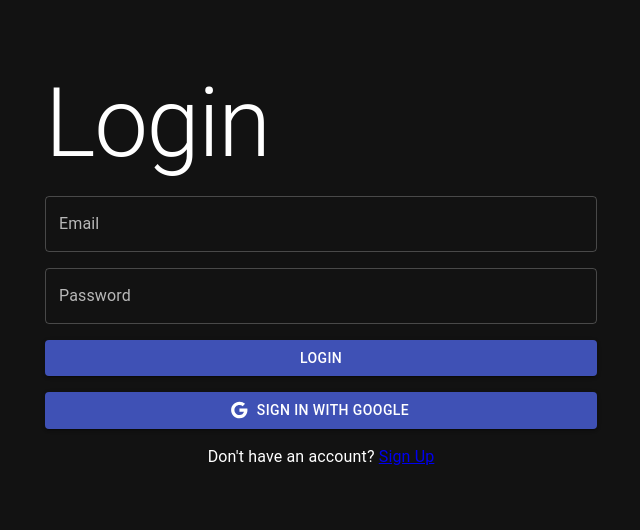
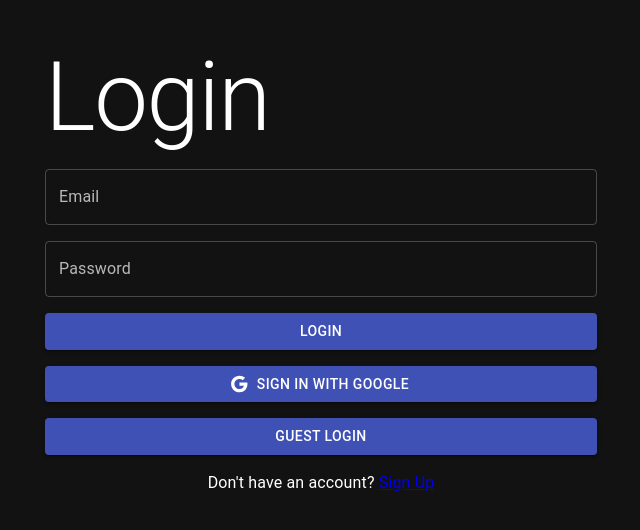
Before and after one commit to harshpathakzz/eCommerce, a React (Vite) app: page /login in a window 1280 px wide. Shown: the part 132-662 px from the top of the page, without its empty margins (319-959 px from the left). Built offline with nearby package versions, Linux system fonts and the light colour scheme; no server answers.

Commit message:
added anonymous sign in

```diff
--- a/src/functions/authFunctions.jsx
+++ b/src/functions/authFunctions.jsx
@@ -8,6 +8,8 @@ import {
   onAuthStateChanged,
 } from "firebase/auth";
 import { addUserToCollection } from "./dbFunctions";
+import { signInAnonymously } from "firebase/auth";
+
 export const handleSignup = async (email, password) => {
   const userCredential = await createUserWithEmailAndPassword(
     auth,
@@ -40,6 +42,14 @@ export const handleGoogleLogin = async () => {
   // ...
 };
 
+export const handleGuestLogin = async () => {
+  const userCredential = await signInAnonymously(auth);
+  const user = userCredential.user;
+  console.log("Guest user logged in:", user);
+  await addUserToCollection(user);
+  // ...
+};
+
 export const handleLogout = async () => {
   await signOut(auth);
   localStorage.removeItem("isLoggedIn");
--- a/src/pages/LoginPage.jsx
+++ b/src/pages/LoginPage.jsx
@@ -1,7 +1,11 @@
 import { useState, useEffect } from "react";
 import { useUserAuth } from "../context/UserAuthContext";
 import { Link, useNavigate } from "react-router-dom";
-import { handleGoogleLogin, handleLogin } from "../functions/authFunctions";
+import {
+  handleGoogleLogin,
+  handleLogin,
+  handleGuestLogin,
+} from "../functions/authFunctions"; // Import handleGuestLogin
 import {
   Typography,
   TextField,
@@ -68,6 +72,15 @@ const LoginPage = () => {
     }
   };
 
+  const handleGuestSignIn = async () => {
+    try {
+      await handleGuestLogin();
+      navigate("/");
+    } catch (error) {
+      setError(error.message);
+    }
+  };
+
   return (
     <Container
       maxWidth="sm"
@@ -123,6 +136,11 @@ const LoginPage = () => {
           </Button>
         </Grid>
         <Grid item>
+          <Button variant="contained" onClick={handleGuestSignIn} fullWidth>
+            Guest Login
+          </Button>
+        </Grid>
+        <Grid item>
           <Typography align="center">
             Don't have an account? <Link to="/signup">Sign Up</Link>
           </Typography>
```
